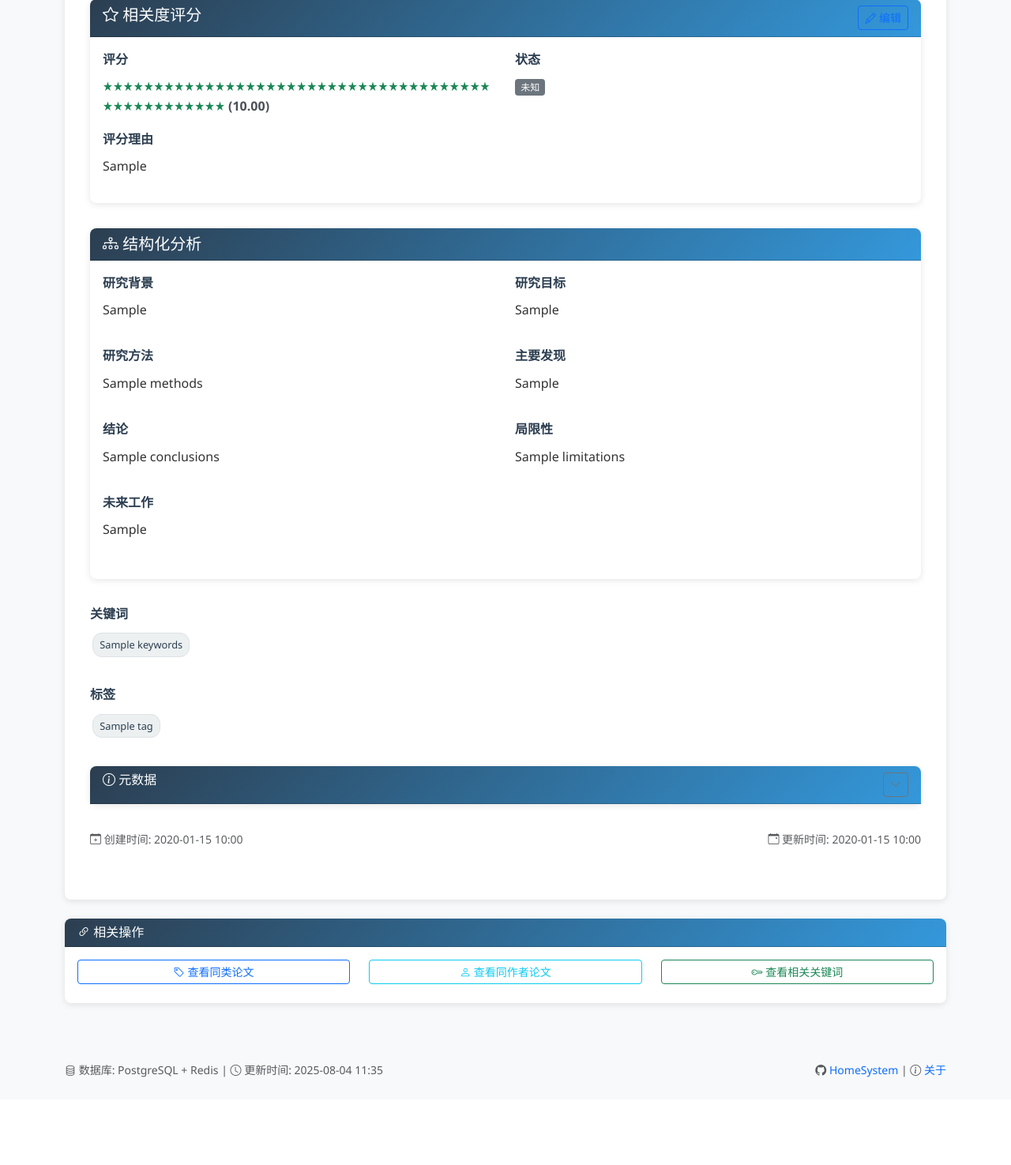
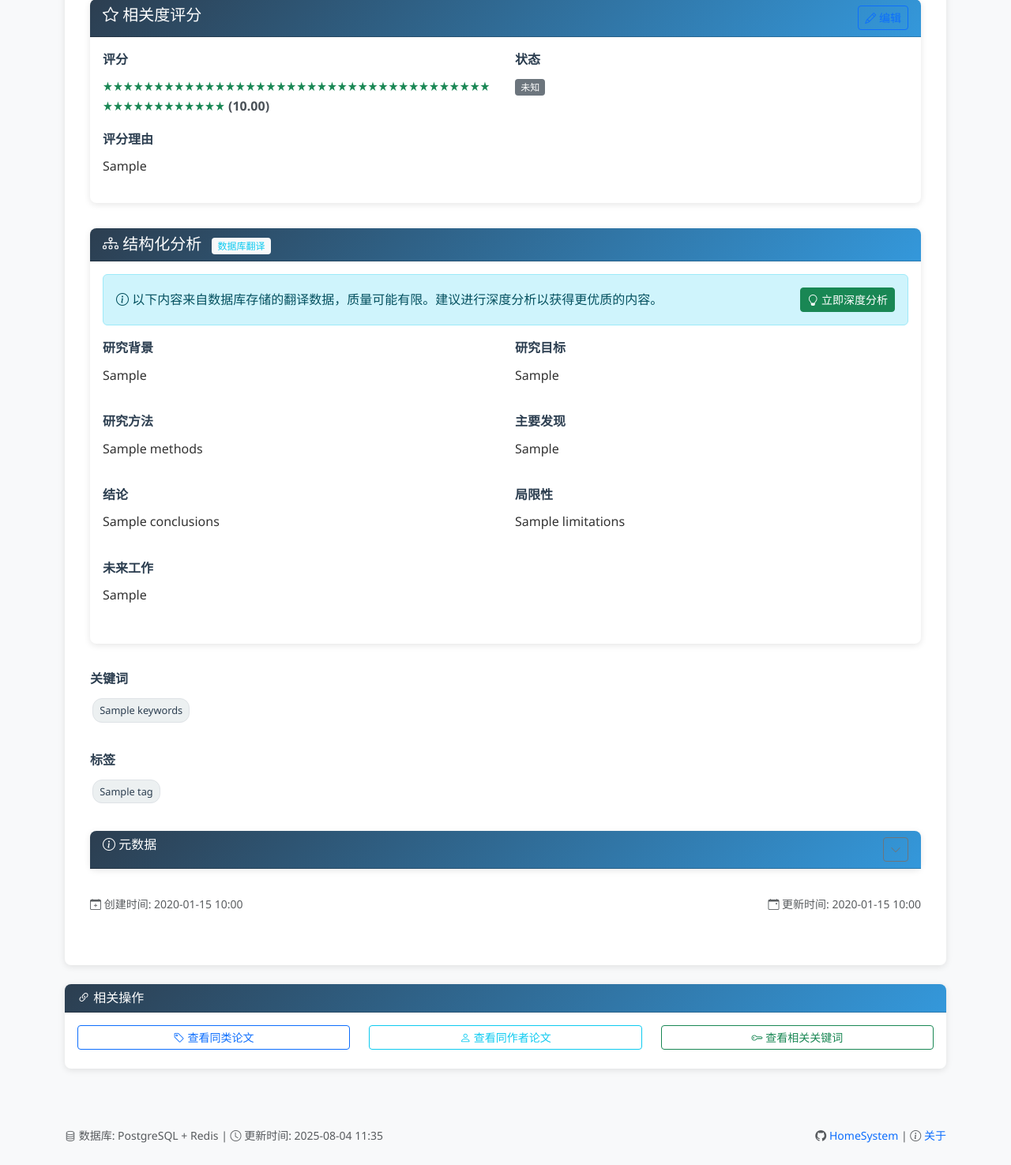
Before and after one commit to yangtao121/HomeSystem, a Flask app: template Web/ExplorePaperData/templates/paper_detail.html in a window 1280 px wide. Shown: the part 787-2262 px from the top of the page at 79% size. Before the commit the page ends 2151 px from the top, so only its background shows below. Run offline with Flask 3, Linux system fonts and the light colour scheme; the template is opened without the code that fills it: most values are stand-ins (such as "Sample title", 1, 10 or a date in 2020); data that the repository does not hold is empty; some libraries are stand-ins or nearby versions.

Commit message:
feat: 优化论文详情展示，增加深度分析内容优先显示
- 修改 `get_paper_detail` 方法，优先显示深度分析内容，并添加相关标记和预览摘要。
- 在模板 `paper_detail.html` 中添加深度分析内容预览部分，提供查看和下载分析结果的按钮。
- 调整结构化分析部分的显示逻辑，仅在没有深度分析时展示数据库翻译内容，并增加提示用户进行深度分析的按钮。

```diff
--- a/Web/ExplorePaperData/database.py
+++ b/Web/ExplorePaperData/database.py
@@ -334,7 +334,7 @@ class PaperService:
             return papers, total
 
     def get_paper_detail(self, arxiv_id: str) -> Optional[Dict]:
-        """获取论文详细信息"""
+        """获取论文详细信息，优先显示深度分析内容"""
         cache_key = f"paper_detail_{arxiv_id}"
         cached_data = self.db_manager.get_cache(cache_key)
         if cached_data:
@@ -362,6 +362,43 @@ class PaperService:
                         paper_dict['metadata'] = json.loads(paper_dict['metadata'])
                     except:
                         paper_dict['metadata'] = {}
+
+                # 检查是否存在深度分析内容，如果存在则优先使用
+                if paper_dict.get('deep_analysis_result'):
+                    # 标记内容来源为深度分析
+                    paper_dict['content_source'] = 'deep_analysis'
+                    paper_dict['has_deep_analysis'] = True
+
+                    # 使用深度分析内容替换原有的结构化字段（用于显示摘要部分）
+                    # 保留原始数据库翻译字段以备查看
+                    paper_dict['original_research_background'] = paper_dict.get('research_background')
+                    paper_dict['original_research_objectives'] = paper_dict.get('research_objectives')
+                    paper_dict['original_methods'] = paper_dict.get('methods')
+                    paper_dict['original_key_findings'] = paper_dict.get('key_findings')
+                    paper_dict['original_conclusions'] = paper_dict.get('conclusions')
+                    paper_dict['original_limitations'] = paper_dict.get('limitations')
+                    paper_dict['original_future_work'] = paper_dict.get('future_work')
+
+                    # 提取深度分析内容的前几段用于摘要显示
+                    deep_analysis_text = paper_dict['deep_analysis_result']
+                    if deep_analysis_text:
+                        # 简单提取前500字符作为摘要
+                        lines = deep_analysis_text.split('\n')
+                        preview_lines = []
+                        char_count = 0
+                        for line in lines:
+                            if char_count + len(line) > 500:
+                                break
+                            preview_lines.append(line)
+                            char_count += len(line)
+
+                        paper_dict['deep_analysis_preview'] = '\n'.join(preview_lines)
+                        if char_count >= 500:
+                            paper_dict['deep_analysis_preview'] += '\n\n... (查看完整深度分析)'
+                else:
+                    # 使用数据库翻译字段
+                    paper_dict['content_source'] = 'database_translation'
+                    paper_dict['has_deep_analysis'] = False
 
                 # 缓存结果
                 self.db_manager.set_cache(cache_key, paper_dict, timeout=600)
--- a/Web/ExplorePaperData/templates/paper_detail.html
+++ b/Web/ExplorePaperData/templates/paper_detail.html
@@ -209,6 +209,36 @@
     </div>
     {% endif %}
 
+    <!-- 深度分析预览 -->
+    {% if paper.has_deep_analysis and paper.deep_analysis_preview %}
+    <div class="detail-section">
+        <div class="card border-success">
+            <div class="card-header bg-success text-white">
+                <h5 class="mb-0">
+                    <i class="bi bi-lightbulb"></i>
+                    深度分析内容预览
+                    <span class="badge bg-light text-success ms-2">AI 深度分析</span>
+                </h5>
+            </div>
+            <div class="card-body">
+                <div class="detail-content markdown-content">
+                    {{ paper.deep_analysis_preview|markdown|safe }}
+                </div>
+                <div class="mt-3">
+                    <a href="{{ url_for('paper_analysis_view', arxiv_id=paper.arxiv_id) }}"
+                       class="btn btn-success">
+                        <i class="bi bi-eye"></i> 查看完整深度分析
+                    </a>
+                    <a href="{{ url_for('api_download_analysis', arxiv_id=paper.arxiv_id) }}"
+                       class="btn btn-outline-success ms-2">
+                        <i class="bi bi-download"></i> 下载分析结果
+                    </a>
+                </div>
+            </div>
+        </div>
+    </div>
+    {% endif %}
+
     <!-- 相关度评分 -->
     <div class="detail-section">
         <div class="card">
@@ -268,16 +298,26 @@
     </div>
 
     <!-- 结构化分析 -->
-    {% if paper.research_background or paper.research_objectives or paper.methods or paper.key_findings or paper.conclusions or paper.limitations or paper.future_work %}
+    {% if not paper.has_deep_analysis and (paper.research_background or paper.research_objectives or paper.methods or paper.key_findings or paper.conclusions or paper.limitations or paper.future_work) %}
     <div class="detail-section">
-        <div class="card">
-            <div class="card-header">
+        <div class="card border-info">
+            <div class="card-header bg-info text-white">
                 <h5 class="mb-0">
                     <i class="bi bi-diagram-3"></i>
                     结构化分析
+                    <span class="badge bg-light text-info ms-2">数据库翻译</span>
                 </h5>
             </div>
             <div class="card-body">
+                <div class="alert alert-info d-flex justify-content-between align-items-center">
+                    <div>
+                        <i class="bi bi-info-circle"></i>
+                        以下内容来自数据库存储的翻译数据，质量可能有限。建议进行深度分析以获得更优质的内容。
+                    </div>
+                    <button class="btn btn-success btn-sm start-deep-analysis" data-arxiv-id="{{ paper.arxiv_id }}">
+                        <i class="bi bi-lightbulb"></i> 立即深度分析
+                    </button>
+                </div>
                 <div class="row">
                     {% if paper.research_background %}
                     <div class="col-md-6 mb-3">
```
Also changed, not shown: 1 other file.
